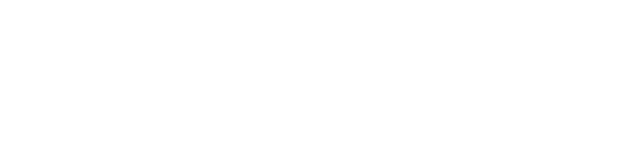
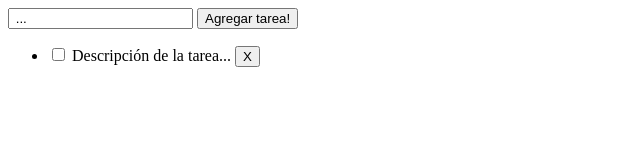
Before and after one commit to chebeto/2DoApp, a plain HTML site: page index.html in a window 1280 px wide. Shown: the whole page, without its empty margins (0-640 px from the left). Drawn offline with nearby package versions, Linux system fonts and the light colour scheme.

Commit message:
Agregada la funcion de AgregarTareas

```diff
--- a/index.html
+++ b/index.html
@@ -1,12 +1,50 @@
 <!DOCTYPE html>
 <html lang="en">
+
 <head>
   <meta charset="UTF-8">
   <meta name="viewport" content="width=device-width, initial-scale=1.0">
   <meta http-equiv="X-UA-Compatible" content="ie=edge">
   <title>My 2Do app with Vue.js</title>
+  <script src="https://cdn.jsdelivr.net/npm/vue"></script>
 </head>
+
 <body>
+  <div id="appTareas">
+    <input type="text" placeholder="Ingresar tarea..." v-model="txtTarea">
+    <button v-on:click="agregarTarea" type="button" name="button">Agregar tarea!</button>
+    <ul>
+      <li>
+        <input type="checkbox" name="" value="">
+        <label>Descripción de la tarea...</label>
+        <button type="button" name="button">X</button>
+      </li>
+    </ul>
+  </div>
+  <script>
+    new Vue({
+      el:"#appTareas",
+      data:{
+        txtTarea:" ... ",
+        listaTareas:[]
+      },
+      // Acciones de agregar y eliminar tareas
+      methods:{
+        agregarTarea:function() {
+          var tarea= this.txtTarea.trim();
+          if (tarea) {
+            this.listaTareas.push({
+              texto:tarea,
+              checked:false
+            });
+          }
+          this.txtTarea="";
+          alert("Tarea agregada!");
+          console.log(this.listaTareas);
+        }
+      }
+    });
+  </script>
+</body>
 
-</body>
 </html>
```
